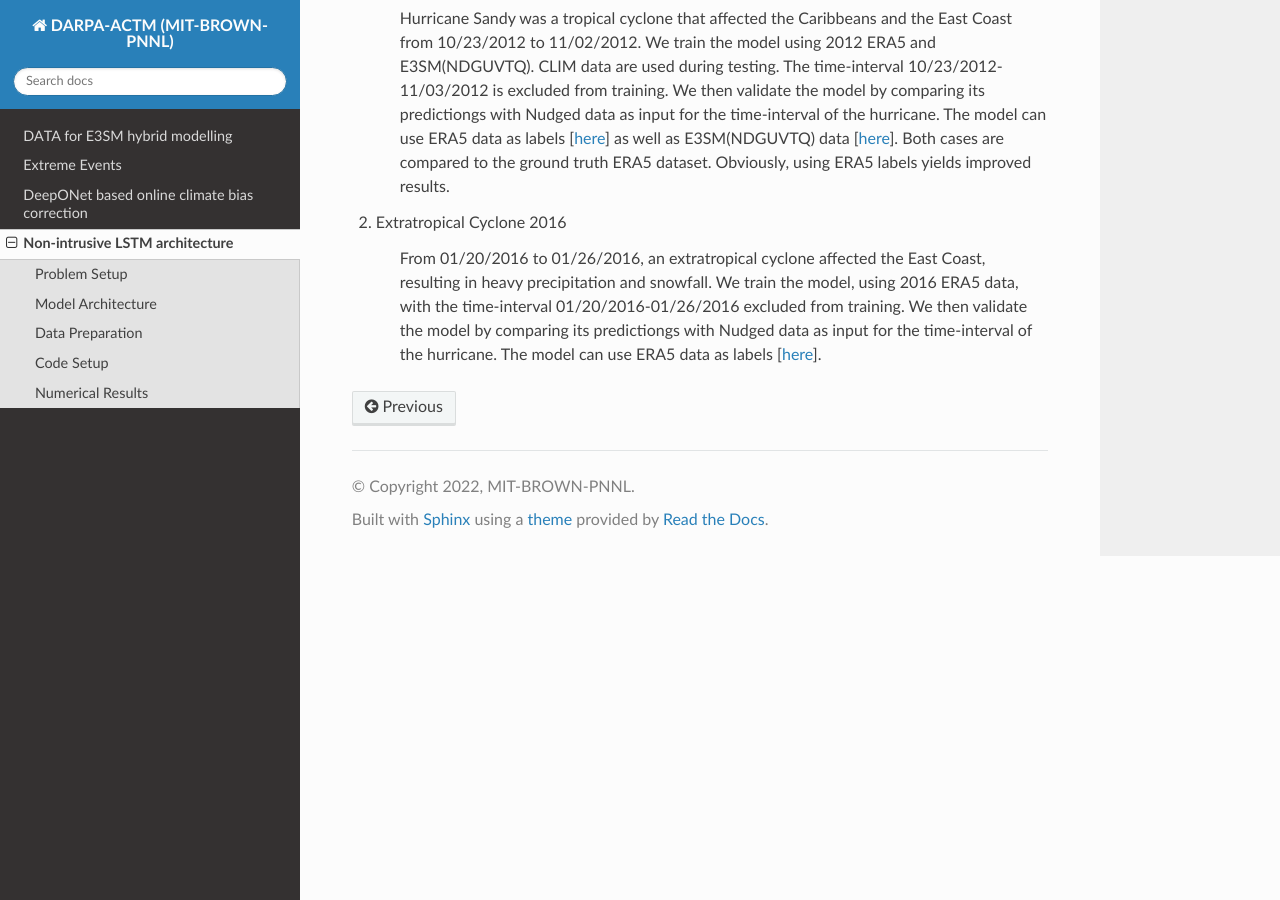
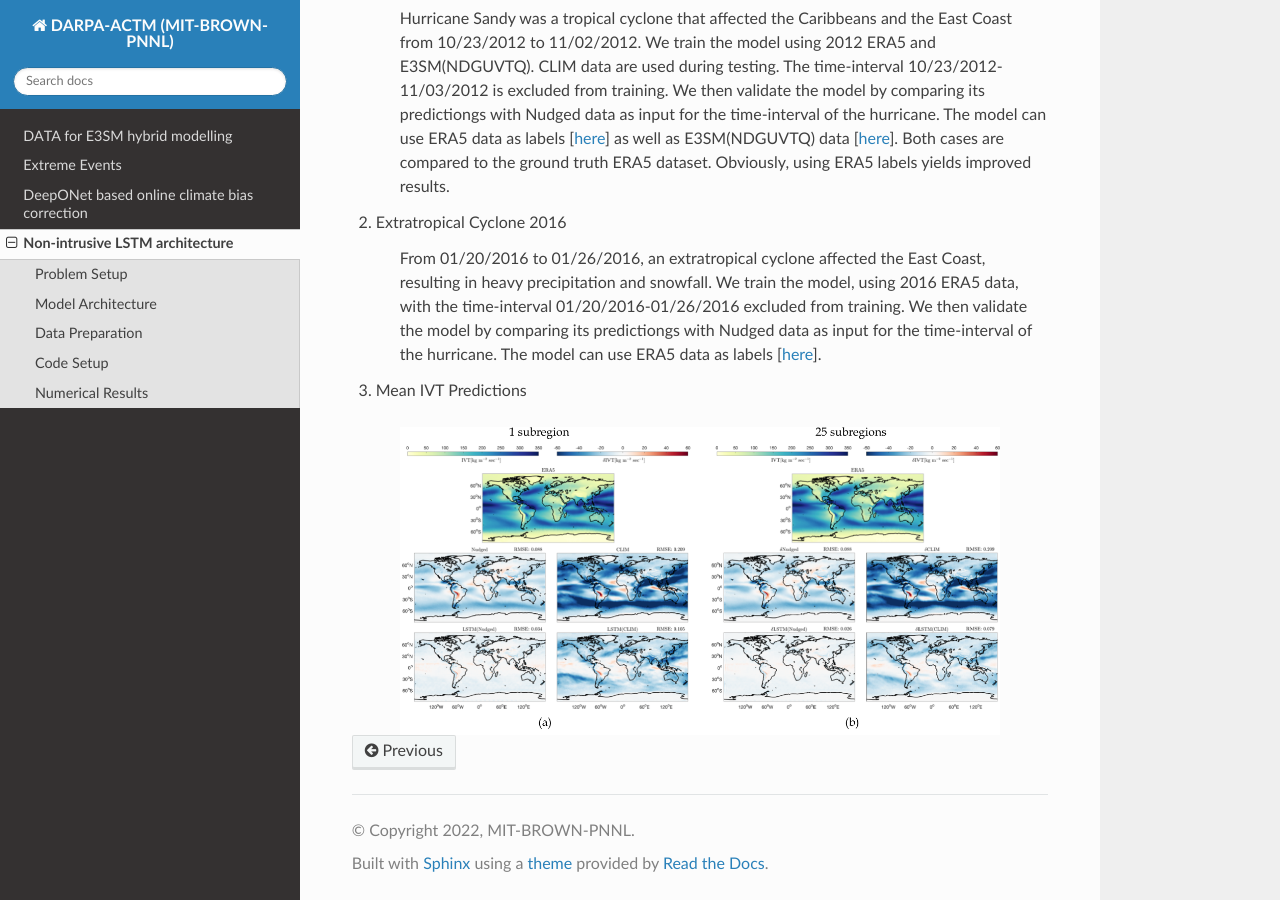
Before and after one commit to aniruddhabora/Extreme-Events-using-Scientific-Machine-Learning, a Sphinx documentation site: the page built from docs/source/modules/LSTM_based_offline_correction.rst, in a window 1280 px wide and 900 px high, scrolled down 6554 px. Built offline with Sphinx 7.4.7 and the Read the Docs theme 2.0.0, drawn with Linux system fonts in a browser that asks for light colours; pages that are not in the unit, such as notebooks, are missing from menus.

Commit message:
Update LSTM_based_offline_correction.rst

```diff
--- a/docs/source/modules/LSTM_based_offline_correction.rst
+++ b/docs/source/modules/LSTM_based_offline_correction.rst
@@ -185,3 +185,11 @@ Numerical Results
 2. Extratropical Cyclone 2016
 
              From 01/20/2016 to 01/26/2016, an extratropical cyclone affected the East Coast, resulting in heavy precipitation and snowfall. We train the model, using 2016 ERA5 data, with the time-interval 01/20/2016-01/26/2016 excluded from training. We then validate the model by comparing its predictiongs with Nudged data as input for the time-interval of the hurricane. The model can use ERA5 data as labels [`here <https://www.dropbox.com/s/432csh4rrf2pkie/ETC_Speed_Isopressure.mp4?dl=0>`_].
+
+
+3. Mean IVT Predictions
+
+.. figure:: images/IVT_Predictions.png
+  :width: 600
+  :align: center
+  :alt: Alternative text
```
